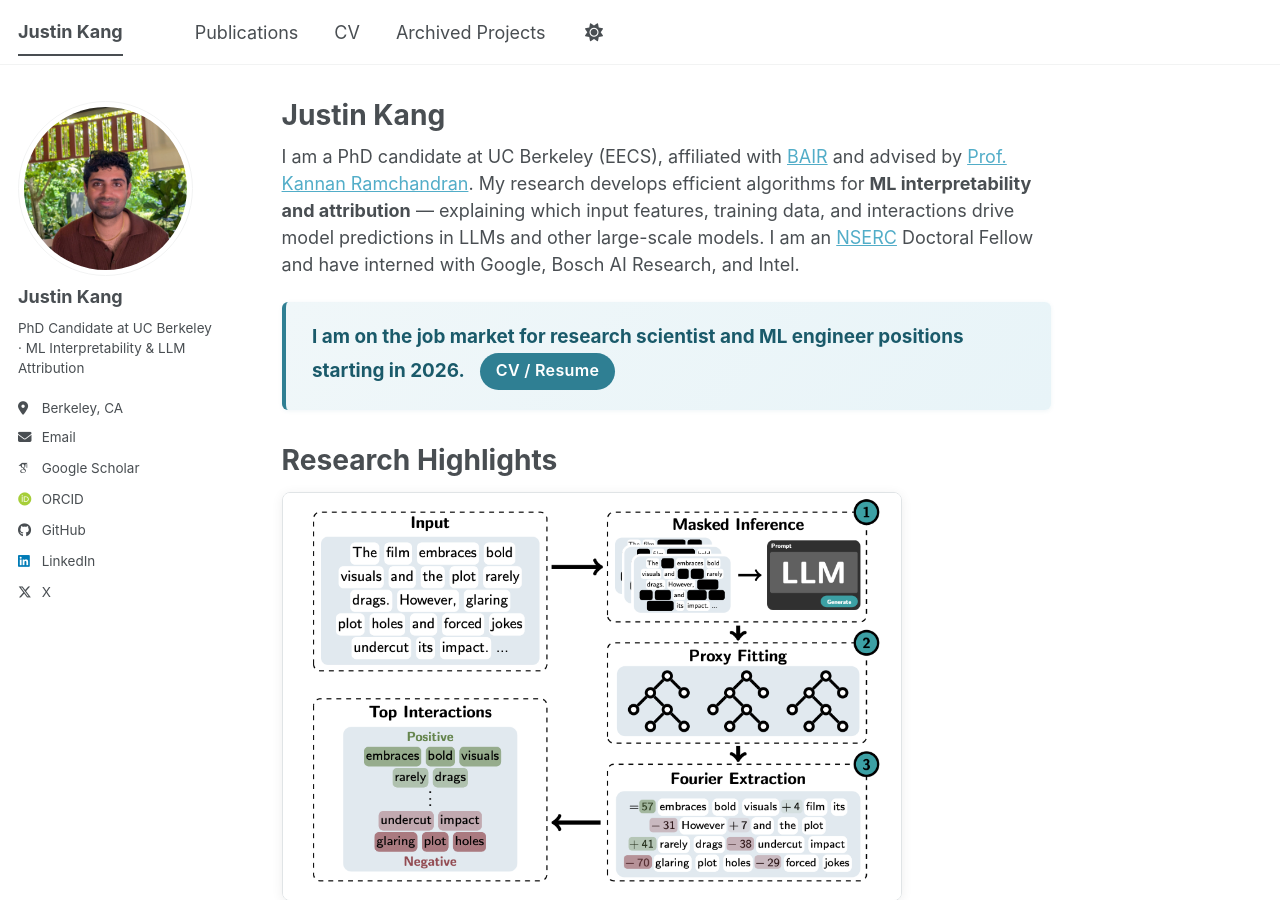
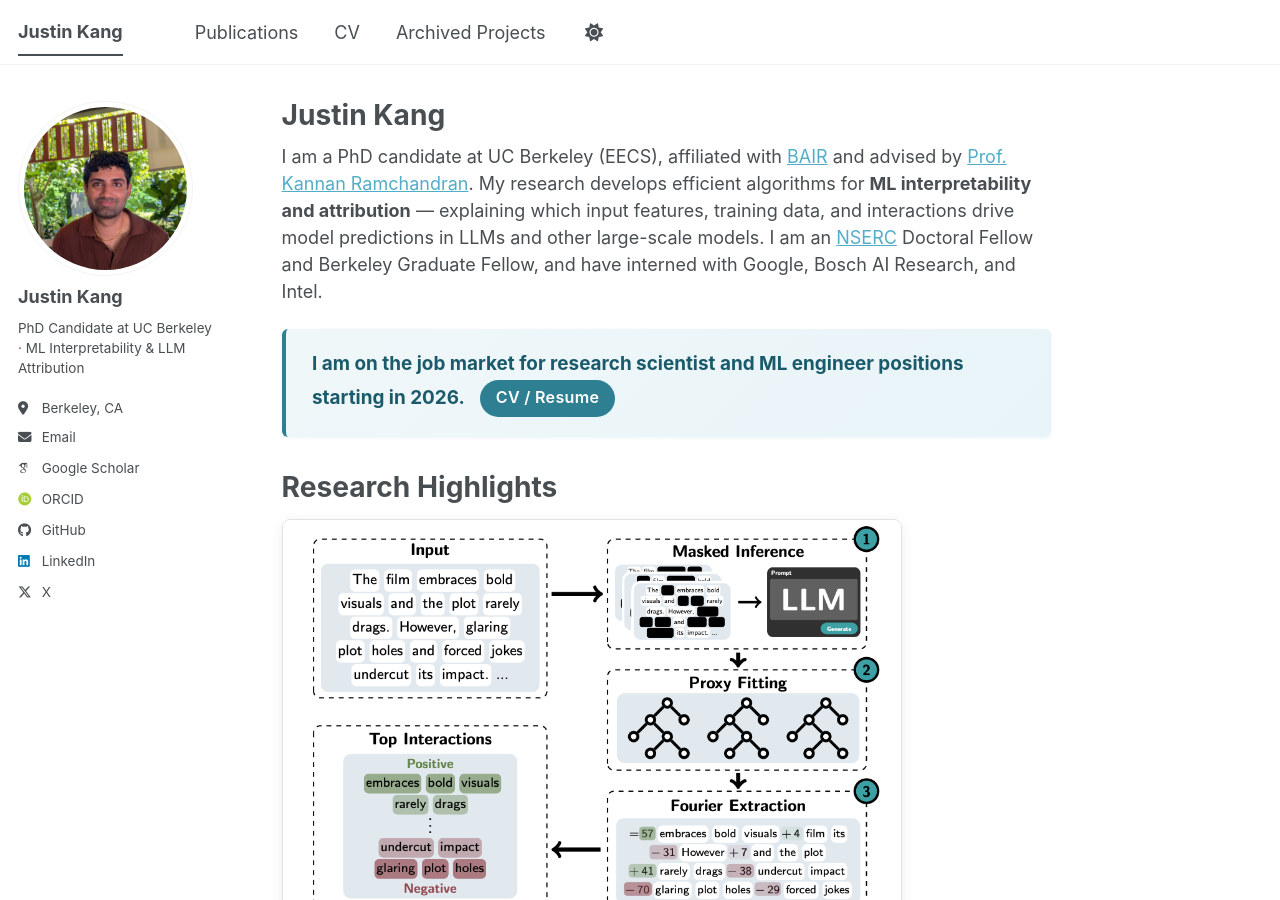
Before and after one commit to justinkang221/justinkang221.github.io, a Jekyll site: the page built from _pages/about.md, in a window 1280 px wide and 900 px high. Built offline with Jekyll 4.4.1, drawn with Linux system fonts in a browser that asks for light colours; some web fonts are replaced; a script bundle is joined from its source files by our own code; library files that are not in the unit come from our copies.

Commit message:
Add Berkeley Graduate Fellow, ProxySPEX poster link

```diff
--- a/_pages/about.md
+++ b/_pages/about.md
@@ -7,7 +7,7 @@ redirect_from:
   - /about/
   - /about.html
 ---
-I am a PhD candidate at UC Berkeley (EECS), affiliated with <a href='https://bair.berkeley.edu/'>BAIR</a> and advised by <a href='https://people.eecs.berkeley.edu/~kannanr'>Prof. Kannan Ramchandran</a>. My research develops efficient algorithms for **ML interpretability and attribution** — explaining which input features, training data, and interactions drive model predictions in LLMs and other large-scale models. I am an <a href="https://www.nserc-crsng.gc.ca/">NSERC</a> Doctoral Fellow and have interned with Google, Bosch AI Research, and Intel.
+I am a PhD candidate at UC Berkeley (EECS), affiliated with <a href='https://bair.berkeley.edu/'>BAIR</a> and advised by <a href='https://people.eecs.berkeley.edu/~kannanr'>Prof. Kannan Ramchandran</a>. My research develops efficient algorithms for **ML interpretability and attribution** — explaining which input features, training data, and interactions drive model predictions in LLMs and other large-scale models. I am an <a href="https://www.nserc-crsng.gc.ca/">NSERC</a> Doctoral Fellow and Berkeley Graduate Fellow, and have interned with Google, Bosch AI Research, and Intel.
 
 <div class="job-market-callout">
   <strong>I am on the job market for research scientist and ML engineer positions starting in 2026.</strong>
@@ -54,7 +54,7 @@ Selected Papers
 
 2. An Odd Estimator for Shapley Values. *Fumagalli, F., Butler, L., Kang, J.S., Ramchandran, K., Witter, R.T.* <span class="venue-badge preprint">Preprint 2026</span> <span class="paper-links"><a href="https://arxiv.org/abs/2602.01399">paper</a></span>
 
-3. ProxySPEX: Inference-Efficient Interpretability via Sparse Feature Interactions in LLMs. Butler, L(e), Agarwal, A.(e), Kang, J.(e), Erginbas Y.E., Ramchandran, K., Yu, B. <span class="venue-badge spotlight">NeurIPS 2025 Spotlight</span> <span class="paper-links"><a href="https://arxiv.org/abs/2505.17495">paper</a></span>
+3. ProxySPEX: Inference-Efficient Interpretability via Sparse Feature Interactions in LLMs. Butler, L(e), Agarwal, A.(e), Kang, J.(e), Erginbas Y.E., Ramchandran, K., Yu, B. <span class="venue-badge spotlight">NeurIPS 2025 Spotlight</span> <span class="paper-links"><a href="https://arxiv.org/abs/2505.17495">paper</a> · <a href="/files/ProxySPEX_Poster.pdf">poster</a></span>
 
 4. SHAP-Zero explains biological sequence models with near-zero marginal cost for future queries. Tsui, D, Musharaf, A, Erginbas, Y.E., Kang, J.S., Aghazadeh. <span class="venue-badge conference">NeurIPS 2025</span> <span class="paper-links"><a href="https://arxiv.org/abs/2410.19236">paper</a></span>
 
```
Also changed, not shown: 1 other file.
